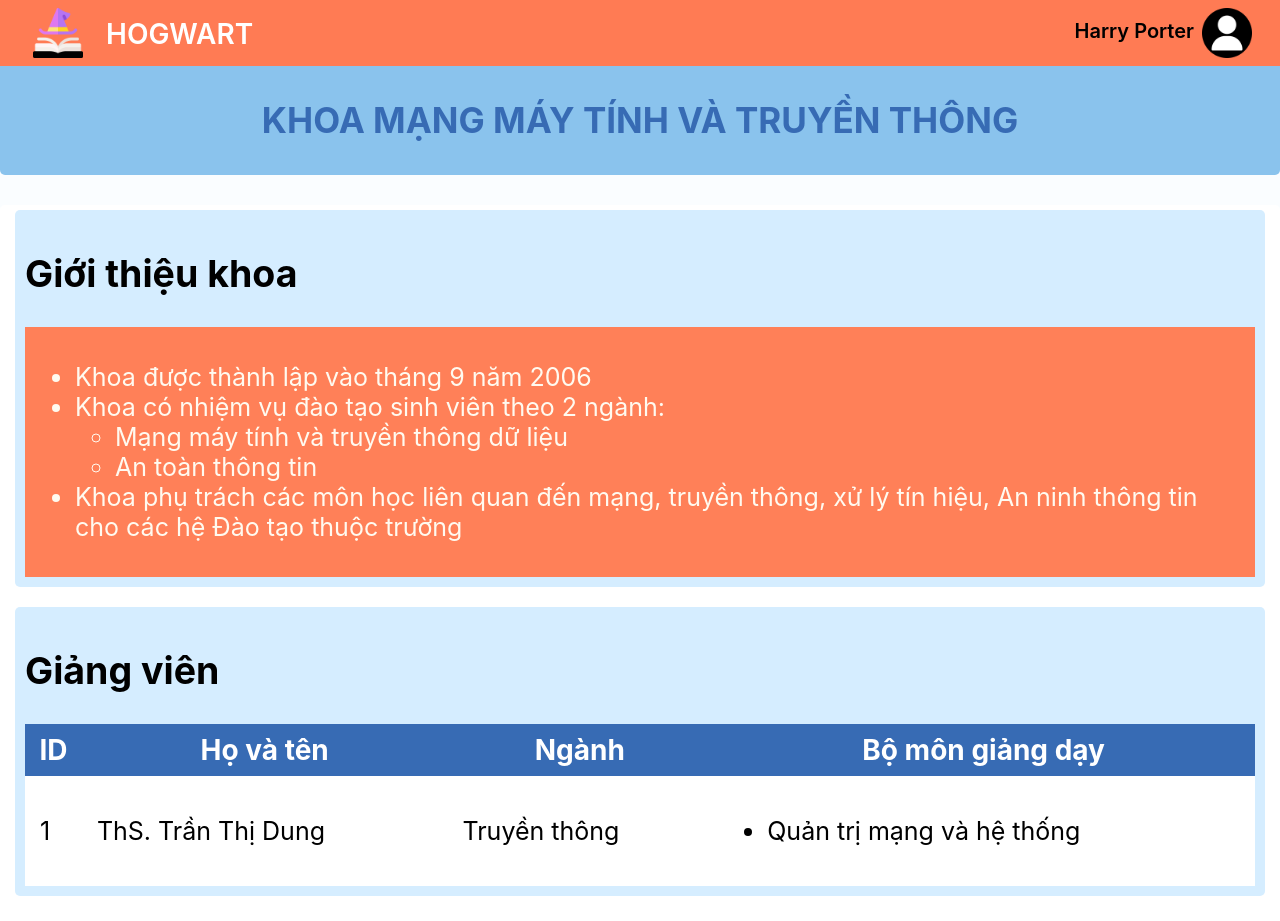
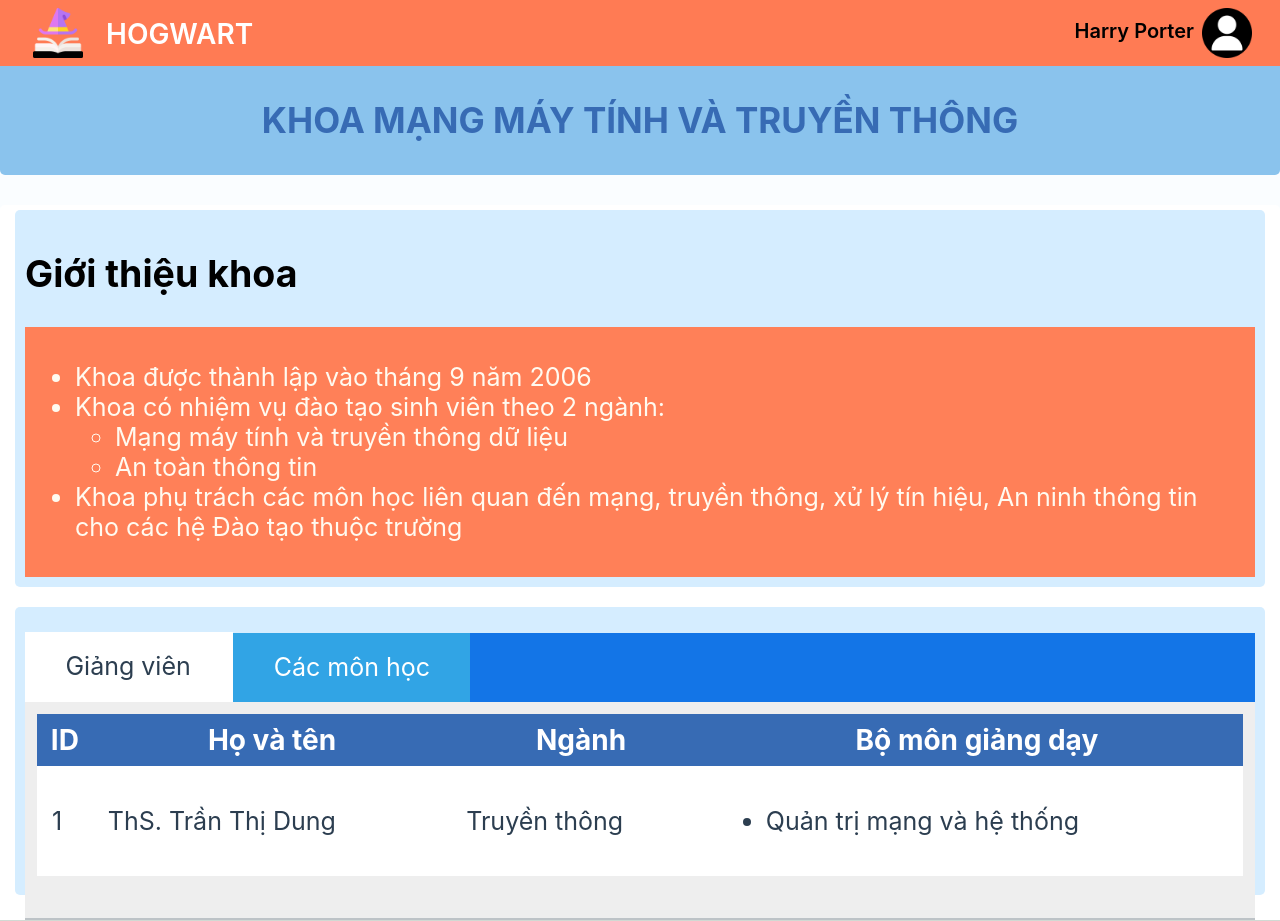
Before and after one commit to DuyTruong-237/nt114_fe, a React (Create React App) app: page /faculty in a window 1280 px wide. Built offline with nearby package versions, Linux system fonts and the light colour scheme; the HTML template or start-up script is replaced by a standard one.

Commit message:
Add Tab nav in faculty and add onchange searching in department and lecturer

```diff
--- a/src/components/faculty/Faculty.css
+++ b/src/components/faculty/Faculty.css
@@ -41,24 +41,104 @@
     color: floralwhite;
 }
 
-.Lecturer_Table {
+.Faculty_Table {
     width: 100%;
     border-collapse: collapse;
     border-spacing: 0;
     line-height: 2em;
 }
 
-.Lecturer_Table_Head > tr {
+.FacultyTable_Head > tr {
     background-color: #376bb4;
     color: #fff;
     text-align: center;
     font-size: 28px;
 }
 
-.Lecturer_Table_Body {
+.FacultyTable_Body {
     background-color: #ffffff;
 }
 
-.Lecturer_Table_Body td {
+.FacultyTable_Body td {
     padding: 5px 15px;
 }
+/* TAB */
+.tabs_wrapper {
+    width: 100%;
+    margin: 0 auto;
+}
+
+.tabs {
+position: relative;
+margin: 1rem 0;
+background: #1375e7;
+height: 14.75rem;
+}
+
+.tabs::before,
+.tabs::after {
+content: "";
+display: table;
+}
+
+.tabs::after {
+clear: both;
+}
+
+.tab {
+float: left;
+}
+
+.tab-switch {
+display: none;
+}
+
+.tab-label {
+position: relative;
+display: block;
+line-height: 2.75em;
+height: 3em;
+padding: 0 1.618em;
+background: #31a4e5;
+border-right: 0.125rem solid #1375e7;
+color: #fff;
+cursor: pointer;
+top: 0;
+transition: all 0.25s;
+}
+
+.tab-label:hover {
+top: -0.25rem;
+transition: top 0.25s;
+}
+
+.tab-content {
+height: 12rem;
+position: absolute;
+z-index: 1;
+top: 2.75em;
+left: 0;
+padding: 0.75rem;
+background: #eee;
+color: #2c3e50;
+border-bottom: 0.25rem solid #bdc3c7;
+opacity: 0;
+transition: all 0.35s;
+min-width: -webkit-fill-available;
+}
+
+.tab-switch:checked + .tab-label {
+background: #fff;
+color: #2c3e50;
+border-bottom: 0;
+border-right: 0.125rem solid #fff;
+transition: all 0.35s;
+z-index: 1;
+top: -0.0625rem;
+}
+
+.tab-switch:checked + label + .tab-content {
+z-index: 2;
+opacity: 1;
+transition: all 0.35s;
+}
--- a/src/components/faculty/Faculty.jsx
+++ b/src/components/faculty/Faculty.jsx
@@ -26,10 +26,15 @@ export default function Faculty(){
                 </div>
 
                 <div className="Content_wrap">
-                    <h2 className="Content_Title">Giảng viên</h2>
-                    <div className="FacultyLecturer_wrap">
-                        <table className="Lecturer_Table">
-                            <thead className="Lecturer_Table_Head">
+                    <div class="tabs_wrapper">
+                        <div class="tabs">
+                            <div class="tab">
+                                <input type="radio" name="css-tabs" id="tab-1" checked class="tab-switch"/>
+                                <label for="tab-1" class="tab-label">Giảng viên</label>
+                                <div class="tab-content">
+                                    <div className="FacultyTable_wrap">
+                                        <table className="Faculty_Table">
+                                            <thead className="FacultyTable_Head">
                                                 <tr>
                                                     <th>ID</th>
                                                     <th>Họ và tên</th>
@@ -37,7 +42,7 @@ export default function Faculty(){
                                                     <th>Bộ môn giảng dạy</th>
                                                 </tr>
                                             </thead>
-                            <tbody className="Lecturer_Table_Body">
+                                            <tbody className="FacultyTable_Body">
                                                 <tr>
                                                     <td>1</td>
                                                     <td>ThS. Trần Thị Dung</td>
@@ -53,6 +58,34 @@ export default function Faculty(){
                                     </div>
                                 </div>
                             </div>
+                            <div class="tab">
+                                <input type="radio" name="css-tabs" id="tab-2" class="tab-switch"/>
+                                <label for="tab-2" class="tab-label">Các môn học</label>
+                                <div class="tab-content">
+                                <div className="FacultyTable_wrap">
+                                        <table className="Faculty_Table">
+                                            <thead className="FacultyTable_Head">
+                                                <tr>
+                                                    <th>Mã MH</th>
+                                                    <th>Tên MH</th>
+                                                    <th>Mô tả môn học</th>
+                                                </tr>
+                                            </thead>
+                                            <tbody className="FacultyTable_Body">
+                                                <tr>
+                                                    <td>1</td>
+                                                    <td>ThS. Trần Thị Dung</td>
+                                                    <td>Truyền thông</td>
+                                                </tr>
+                                            </tbody>
+                                        </table>
+                                    </div>
+                                </div>
+                            </div>
+                        </div>
+                    </div>
+                </div>
+            </div>
         </div>
     )
 }
--- a/src/components/manage/Department.jsx
+++ b/src/components/manage/Department.jsx
@@ -77,6 +77,7 @@ export default function Department() {
 
   const handleSearchChange = (event) => {
     setSearchTerm(event.target.value);
+    handleSearch(); // Tự động lọc danh sách khi người dùng nhập giá trị
   };
 
   const handleSearch = () => {
--- a/src/components/manage/Lecturer.jsx
+++ b/src/components/manage/Lecturer.jsx
@@ -69,6 +69,7 @@ export default function Lecturer() {
 
   const handleSearchChange = (event) => {
     setSearchTerm(event.target.value);
+    handleSearch(); // Tự động lọc danh sách khi người dùng nhập giá trị
   };
 
   const handleSearch = () => {
```
Lines whose indentation alone changed are shown as unchanged.
